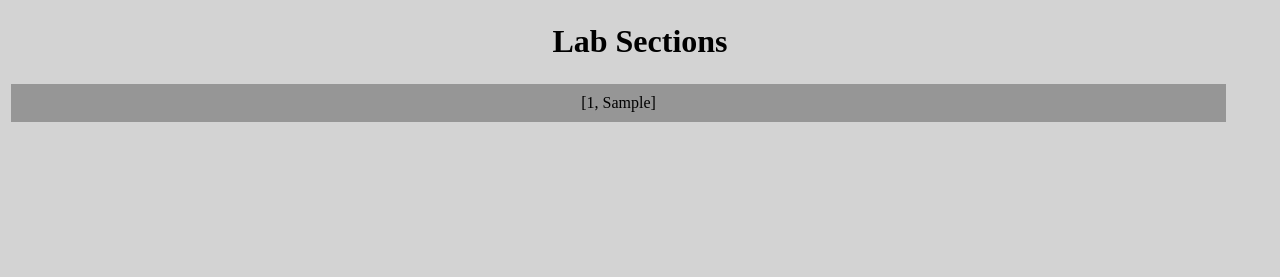
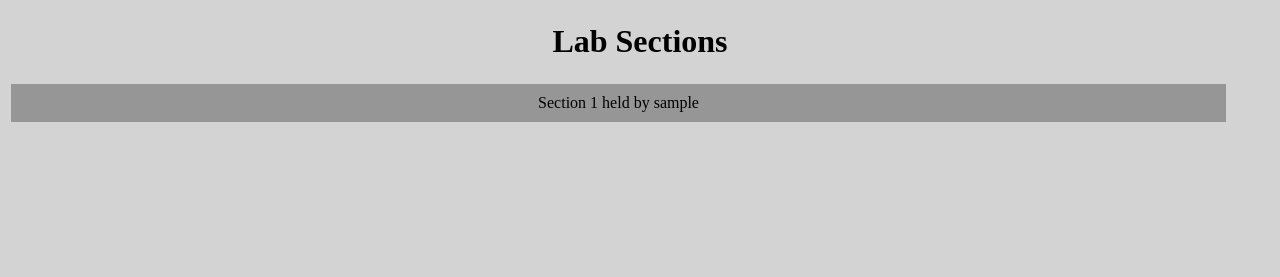
Before and after one commit to skramer1998/UntypedChaosApp, a Django app: template templates/main/sectionview.html in a window 1280 px wide. Shown: the part 298-575 px from the top of the page. Run offline with Django 3.2, Linux system fonts and the light colour scheme; the template is opened without the code that fills it: most values are stand-ins (such as "Sample title", 1, 10 or a date in 2020).

Commit message:
fixing looks

```diff
--- a/templates/main/courseview.html
+++ b/templates/main/courseview.html
@@ -107,7 +107,7 @@
                 <table>
                     {% for section in listSection %}
                         <tr>
-                            <a class="courseLinks" href="/sectionview?info={{ currentCourse.name }}?{{ section.number }}">Section {{ section.number }} taught by {{ section.instructor }}</a>
+                            <a class="courseLinks" href="/sectionview?info={{ currentCourse.name }}?{{ section.number }}">Section {{ section.number }} taught by {{ section.instructor.userName }}</a>
                         </tr>
                     {% endfor %}
                 </table>
--- a/templates/main/sectionview.html
+++ b/templates/main/sectionview.html
@@ -135,7 +135,7 @@
             <table>
                 {% for lab in labList %}
                     <tr>
-                        <a class="courseLinks" href="/labview?info={{ currentCourse.name }}?{{ currentSection.number }}?{{ lab.number }}">[{{ lab.number }}, {{ lab.ta }}]</a>
+                        <a class="courseLinks" href="/labview?info={{ currentCourse.name }}?{{ currentSection.number }}?{{ lab.number }}">Section {{ lab.number }} held by {{ lab.ta.userName }}</a>
                     </tr>
                 {% endfor %}
             </table>
```
